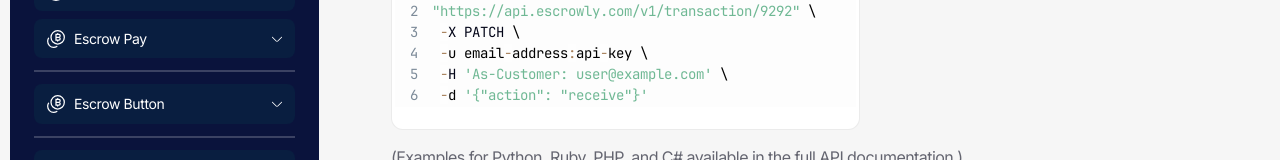
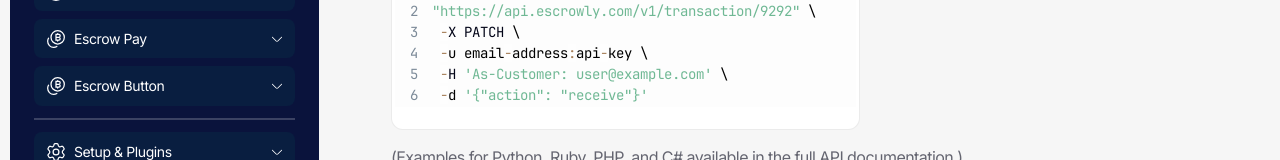
Before and after one commit to novrezaridwan/escrowly-may-fix, a React (Create React App) app: page /api-documentation in a window 1280 px wide. Shown: the part 735-895 px from the top of the page. Built offline with nearby package versions, Linux system fonts and the light colour scheme; no server answers; some icons are missing.

Commit message:
apinavigation2

```diff
--- a/src/components/ApiNavigation/ApiNavigation.jsx
+++ b/src/components/ApiNavigation/ApiNavigation.jsx
@@ -145,10 +145,7 @@ const ApiNavigation = ({ active, apiNav, setApiNav }) => {
                                 "Listing Partner Transactions"
                             ]}
                         />
-                        <li className="separator"></li>
-
-
-                        <ApiNavItem
+                                                <ApiNavItem
                             icon="/img/api-icon-coins-bitcoin.svg"
                             title="Escrow Button"
                             subMenuItems={[
@@ -162,8 +159,6 @@ const ApiNavigation = ({ active, apiNav, setApiNav }) => {
                             ]}
                         />
                         <li className="separator"></li>
-
-
                         <ApiNavItem
                             icon="/img/api-icon-setting.svg"
                             title="Setup & Plugins"
```
